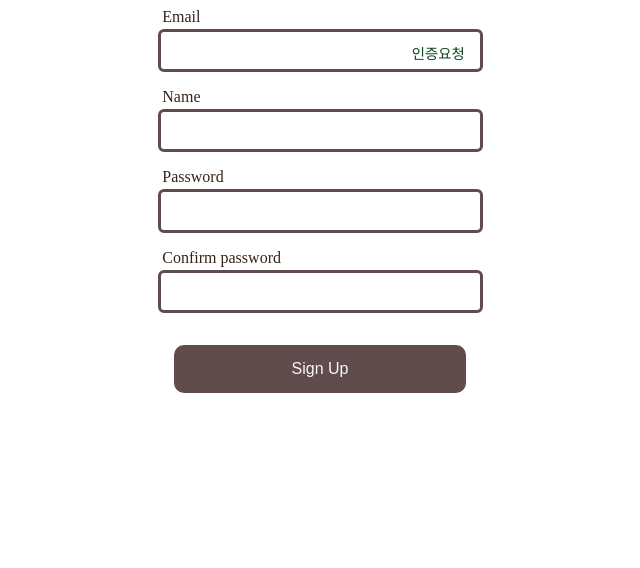
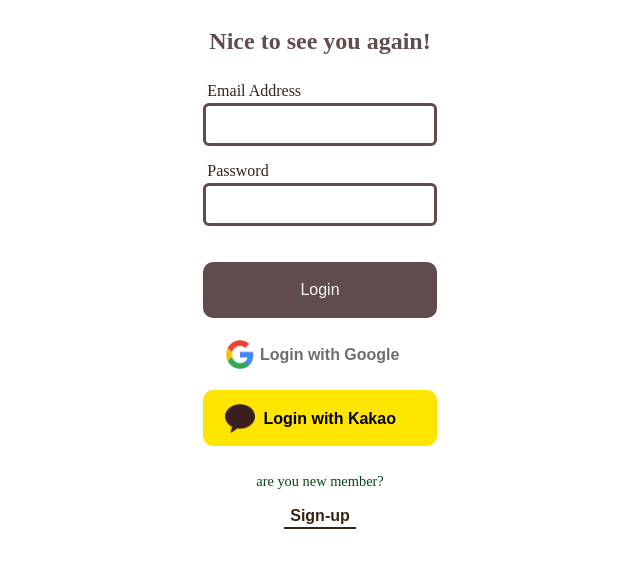
Before and after one commit to codestates/picaff-client, a React (Create React App) app: page / in a window 1280 px wide. Shown: the top 568 px of the page, without its empty margins (320-960 px from the left). Built offline with nearby package versions, Linux system fonts and the light colour scheme.

Commit message:
[Refactor] Oauth components

```diff
--- a/src/Sample.tsx
+++ b/src/Sample.tsx
@@ -1,9 +1,8 @@
-import SignUp from 'containers/sign-up/SignUp'
-
+import SignIn from 'containers/login/Login'
 export default function Sample() {
   return (
     <div>
-      <SignUp />
+      <SignIn />
     </div>
   )
 }
--- /dev/null
+++ b/src/components/social-Oauth/Oauth.style.ts
@@ -0,0 +1,49 @@
+import styled from 'styled-components'
+
+export const SocialLogin = styled.div`
+  .social_login {
+    display: flex;
+    flex-direction: column;
+
+    #google,
+    #kakao {
+      display: flex;
+      flex-direction: row;
+      margin-bottom: 0.5rem;
+      height: 3.5rem;
+      border-radius: 10px;
+      border: none;
+      cursor: pointer;
+      outline: none;
+
+      & > img {
+        display: flex;
+        justify-content: center;
+        flex: 0 1 auto;
+        margin-top: 0.8rem;
+        padding-left: 1rem;
+        padding-right: 5px;
+        height: 1.9rem;
+      }
+
+      & > div {
+        display: flex;
+        justify-content: center;
+        flex: 1 1 auto;
+        margin-top: 1.2rem;
+        padding-right: 2rem;
+        font-size: 1rem;
+        font-weight: 600;
+      }
+    }
+
+    #google {
+      background-color: #ffffff;
+      color: #6e6e6e;
+    }
+
+    #kakao {
+      background-color: #fee500;
+    }
+  }
+`
--- /dev/null
+++ b/src/components/social-Oauth/Oauth.tsx
@@ -0,0 +1,18 @@
+import { SocialLogin } from './Oauth.style'
+
+export default function Oauth() {
+  return (
+    <SocialLogin>
+      <div className='social_login'>
+        <button id='google'>
+          <img className='logo' src='./images/google.png' />
+          <div className='title'>Login with Google</div>
+        </button>
+        <button id='kakao'>
+          <img className='logo' src='./images/kakao.png' />
+          <div className='title'>Login with Kakao</div>
+        </button>
+      </div>
+    </SocialLogin>
+  )
+}
--- a/src/containers/login/Login.style.ts
+++ b/src/containers/login/Login.style.ts
@@ -7,12 +7,8 @@ export const LoginContainer = styled.div`
   margin: auto;
   width: 100%;
   height: 100%;
-
-  & > form {
-    width: 20%;
-    height: 100%;
-    background-color: ${({ theme }) => theme.color.BackC};
-  }
+  max-width: ${({ theme }) => theme.deviceSizes.mobile - 50}px;
+  min-width: ${({ theme }) => theme.deviceSizes.mobile - 75}px;
 
   h2 {
     margin-bottom: 1.7rem;
@@ -37,51 +33,6 @@ export const LoginContainer = styled.div`
       justify-content: center;
       margin-bottom: 0.5rem;
       height: 3.5rem;
-    }
-
-    .social_login {
-      display: flex;
-      flex-direction: column;
-
-      #google,
-      #kakao {
-        display: flex;
-        flex-direction: row;
-        margin-bottom: 0.5rem;
-        height: 3.5rem;
-        border-radius: 10px;
-        border: none;
-        cursor: pointer;
-        outline: none;
-
-        & > img {
-          display: flex;
-          justify-content: center;
-          flex: 0 1 auto;
-          margin-top: 0.8rem;
-          padding-left: 1rem;
-          height: 1.9rem;
-        }
-
-        & > div {
-          display: flex;
-          justify-content: center;
-          flex: 1 1 auto;
-          margin-top: 1.2rem;
-          padding-right: 2.2rem;
-          font-size: 1rem;
-          font-weight: 600;
-        }
-      }
-
-      #google {
-        background-color: #ffffff;
-        color: #6e6e6e;
-      }
-
-      #kakao {
-        background-color: #fee500;
-      }
     }
   }
 
--- a/src/containers/login/Login.tsx
+++ b/src/containers/login/Login.tsx
@@ -1,12 +1,10 @@
 import React, { useState } from 'react'
 import { User } from 'interface'
 import axios from 'axios'
-
 import { LoginContainer } from './Login.style'
 import InputForm from 'components/input-form/InputForm'
 import Button from 'components/button/Button'
-import googlelogo from './google.png'
-import kakaologo from './kakao.png'
+import Oauth from 'components/social-Oauth/Oauth'
 
 export default function SignIn() {
   const [user, setUser] = useState<User>({ name: '', email: '', password: '' })
@@ -64,16 +62,7 @@ export default function SignIn() {
           <div className='user_login'>
             <Button style='MainBtnBrown' value='Login' handleClick={handleLogin} />
           </div>
-          <div className='social_login'>
-            <button id='google'>
-              <img className='logo' src={googlelogo} />
-              <div className='title'>Login with Google</div>
-            </button>
-            <button id='kakao'>
-              <img className='logo' src={kakaologo} />
-              <div className='title'>Login with Kakao</div>
-            </button>
-          </div>
+          <Oauth />
         </div>
         <span className='greeting'>are you new member?</span>
         <div className='box_signup'>
--- a/src/interface/types.ts
+++ b/src/interface/types.ts
@@ -2,7 +2,7 @@ export type User = {
   name: string | undefined
   email: string | undefined
   password: string | undefined
-  ConfirmPassword: string | undefined
+  ConfirmPassword?: string | undefined
 }
 
 export type CheckEmail = {
```
Also changed, not shown: src/components/example/Tag.tsx (deleted, +0 -16 lines), public/images/google.png (renamed from src/containers/sign-in/google.png), public/images/kakao.png (renamed from src/containers/sign-in/kakao.png).
